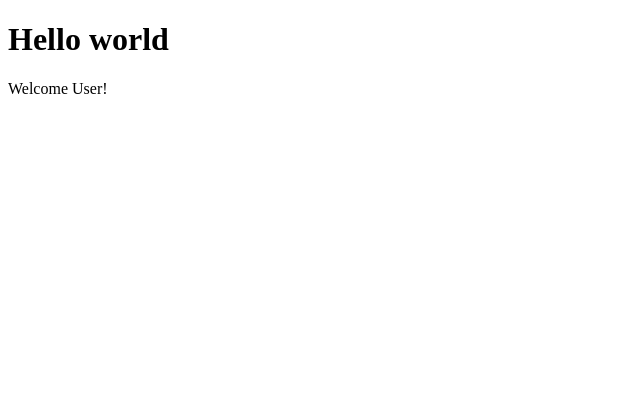
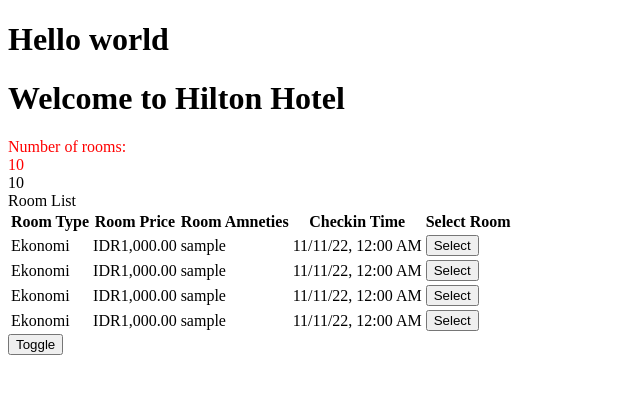
Before and after one commit to firman123/sample_angular, an Angular app: page / in a window 1280 px wide. Shown: the top 394 px of the page, without its empty margins (0-640 px from the left). Built offline with nearby package versions, Linux system fonts and the light colour scheme.

Commit message:
latihan add component

```diff
--- a/src/app/app.component.html
+++ b/src/app/app.component.html
@@ -1,11 +1,10 @@
 <h1>Hello world</h1>
+<hinv-rooms></hinv-rooms>
 
-<div [ngSwitch]="role">
+<!-- <div [ngSwitch]="role">
   <div *ngSwitchCase="'User'">Welcome User!</div>
   <div *ngSwitchCase="'Admin'">
     <hinv-rooms></hinv-rooms>
   </div>
-  <div *ngSwitchDefault>
-You are not authorized to view this page
-  </div>
-</div>
+  <div *ngSwitchDefault>You are not authorized to view this page</div>
+</div> -->
--- a/src/app/app.module.ts
+++ b/src/app/app.module.ts
@@ -4,11 +4,13 @@
 import { AppRoutingModule } from './app-routing.module';
 import { AppComponent } from './app.component';
 import { RoomsComponent } from './rooms/rooms.component';
+import { RoomsListComponent } from './rooms/rooms-list/rooms-list.component';
 
 @NgModule({
   declarations: [
     AppComponent,
-    RoomsComponent
+    RoomsComponent,
+    RoomsListComponent
   ],
   imports: [
     BrowserModule,
--- /dev/null
+++ b/src/app/rooms/rooms-list/rooms-list.component.html
@@ -0,0 +1,19 @@
+Room List
+<table>
+  <tr>
+    <th>Room Type</th>
+    <th>Room Price</th>
+    <th>Room Amneties</th>
+    <th>Checkin Time</th>
+    <th>Select Room</th>
+  </tr>
+  <tr *ngFor="let room of rooms">
+    <td>{{ room.roomType }}</td>
+    <td>{{ room.price | currency : "IDR" }}</td>
+    <td>{{ room.amenities | lowercase }}</td>
+    <td>{{ room.checkinTime | date : "short" }}</td>
+    <td>
+      <button (click)="selectRoom(room)">Select</button>
+    </td>
+  </tr>
+</table>
--- /dev/null
+++ b/src/app/rooms/rooms-list/rooms-list.component.ts
@@ -0,0 +1,17 @@
+import { Component, EventEmitter, Input, Output } from '@angular/core';
+import { RoomList } from '../rooms';
+
+@Component({
+  selector: 'hinv-rooms-list',
+  templateUrl: './rooms-list.component.html',
+  styleUrls: ['./rooms-list.component.css'],
+})
+export class RoomsListComponent {
+  @Input() rooms: RoomList[] = [];
+  @Output() selectedRoom = new EventEmitter<RoomList>();
+  selectRoom(room: RoomList) {
+    this.selectedRoom.emit(room);
+
+    //add comment
+  }
+}
--- a/src/app/rooms/rooms.component.html
+++ b/src/app/rooms/rooms.component.html
@@ -1,27 +1,20 @@
 <h1>Welcome to {{ hotelName }}</h1>
-<div [hidden]="hideRooms">
+<div [hidden]="hideRooms" [ngStyle]="{ color: 'red' }">
   Number of rooms:
   <div [innerText]="numberOfRooms"></div>
 </div>
 
 {{ rooms?.availableRooms ?? "no rooms" }}
 
+<div *ngIf="selectedRoom">
+  {{ selectedRoom | json }}
+</div>
+
 <div *ngIf="rooms.availableRooms > 1">
-  Room List
-  <table>
-    <tr>
-      <th>Room Type</th>
-      <th>Room Price</th>
-      <th>Room Amneties</th>
-      <th>Checkin Time</th>
-    </tr>
-    <tr *ngFor="let room of roomList">
-      <td>{{ room.roomType }}</td>
-      <td>{{ room.price }}</td>
-      <td>{{ room.amenities }}</td>
-      <td>{{ room.checkinTime }}</td>
-    </tr>
-  </table>
+  <hinv-rooms-list
+    [rooms]="roomList"
+    (selectedRoom)="selectRoom($event)"
+  ></hinv-rooms-list>
 </div>
 
 <button (click)="toggle()">Toggle</button>
--- a/src/app/rooms/rooms.component.ts
+++ b/src/app/rooms/rooms.component.ts
@@ -11,13 +11,18 @@
   numberOfRooms = 10;
   hideRooms = false;
 
+  selectedRoom!: RoomList;
+
   rooms: Room = {
     totalRooms: 20,
     availableRooms: 10,
     bookedRooms: 5,
   };
 
-  roomList: RoomList[] = [
+  roomList: RoomList[] = [];
+
+  ngOnInit(): void {
+    this.roomList = [
       {
         roomType: 'Ekonomi',
         amenities: 'Sample',
@@ -55,10 +60,13 @@
         checkoutTime: new Date('12-Nov-2022'),
       },
     ];
-
-  ngOnInit(): void {}
+  }
 
   toggle() {
     this.hideRooms = !this.hideRooms;
   }
+
+  selectRoom(room: RoomList) {
+    this.selectedRoom = room;
   }
+}
```
Also changed, not shown: src/app/rooms/rooms-list/rooms-list.component.css (added), 1 other file (tests, documents, lock files or other folders). Lines whose indentation alone changed are shown as unchanged.
